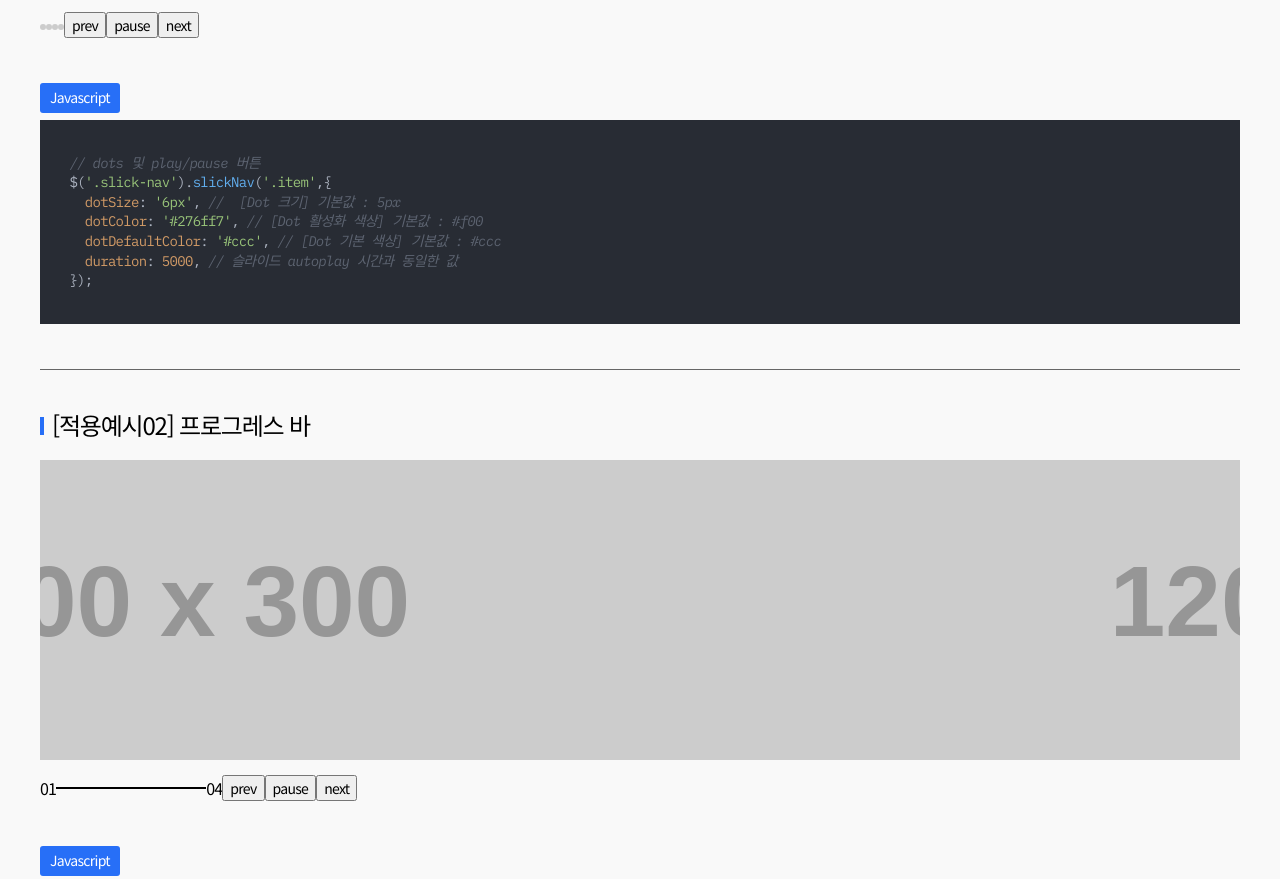
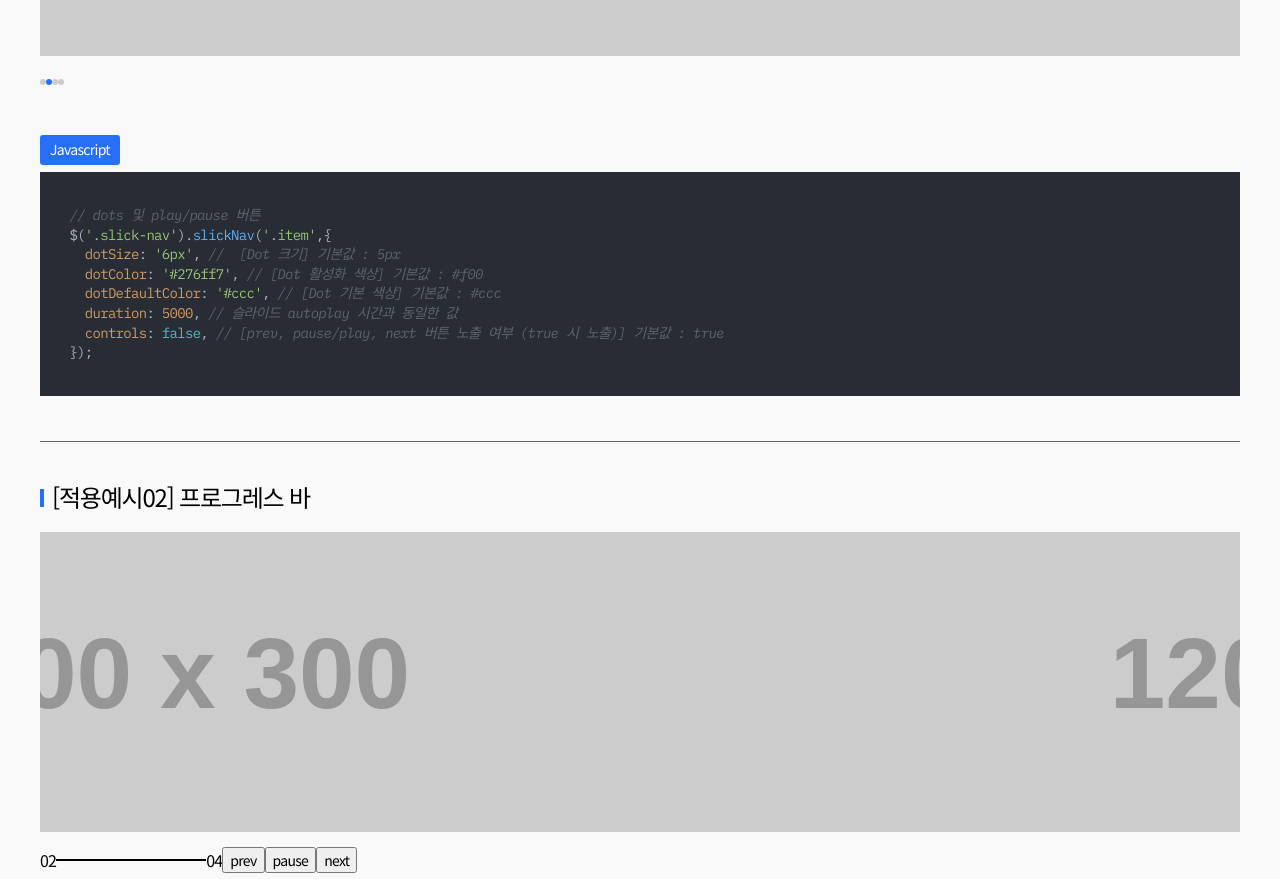
Before and after one commit to kyoungsic-dev/slickNav.js, a plain HTML site: page demo.html in a window 1280 px wide. Shown: the part 2580-3459 px from the top of the page. Drawn offline with nearby package versions, Linux system fonts and the light colour scheme; placeholder pictures from the web are drawn by us.

Commit message:
update : controls, parentNode

```diff
--- a/demo.html
+++ b/demo.html
@@ -91,6 +91,8 @@
 <pre><code class="javascript">
   // 전체 옵션
   $('.slick-nav').slickNav('.item', { // 실제 slide 되는 Node를 select
+    parentNode: '#parent-tag', // [append 시킬 부모 노드] 기본값 : false. * 값이 false 일 때 initialize 된 slick 노드가 부모 노드 (예시에서는 .slick-nav)
+
     circle: false, // [Circle 애니메이션 사용 유무] 기본값 : false. 아래 속성을 이용해 간단한 스타일 제어   * false 시 Dot만 출력
     circleSize: '32px', // [Circle 사이즈] 기본값 : 30px
     circleBorder: '2px', // [Circle 테두리 굵기] 기본값: 1px
@@ -107,7 +109,8 @@
     dotDefaultColor: '#ccc', // [Dot, Circle 기본 색상] 기본값 : #ccc
 
 
-    controlOnly: false, // [prev, pause, next 버튼만 출력] 기본값 : false
+    controls: true, // [prev, pause/play, next 버튼 노출 여부 (true 시 노출)] 기본값 : true
+    controlsOnly: false, // [prev, pause/play, next 버튼만 출력] 기본값 : false
 
     duration: 5000, // 슬라이드 autoplay 시간과 동일한 값
   });
@@ -140,6 +143,7 @@
     dotColor: '#276ff7', // [Dot 활성화 색상] 기본값 : #f00
     dotDefaultColor: '#ccc', // [Dot 기본 색상] 기본값 : #ccc
     duration: 5000, // 슬라이드 autoplay 시간과 동일한 값
+    controls: false, // [prev, pause/play, next 버튼 노출 여부 (true 시 노출)] 기본값 : true
   });
 
 </code></pre>
@@ -228,7 +232,7 @@
 <pre><code class="javascript">
   // control 버튼만 출력
   $('.slick-nav').slickNav('.item', {
-    controlOnly: true, // [prev, pause, next 버튼만 출력] 기본값 : false
+    controlsOnly: true, // [prev, pause, next 버튼만 출력] 기본값 : false
     duration: 5000, // 슬라이드 autoplay 시간과 동일한 값
   });
 
@@ -283,6 +287,7 @@
       slide01.slickNav('.item', {
         dotSize: '6px',
         dotColor: '#276ff7',
+        controls: false,
       });
 
 
@@ -316,7 +321,7 @@
       var slide04 = $('.slide04');
 
       slide04.slickNav('.item', {
-        controlOnly: true,
+        controlsOnly: true,
         duration: 5000,
       });
     })
--- a/js/slickNav.js
+++ b/js/slickNav.js
@@ -1,12 +1,10 @@
 (function ($) {
-
   'use strict';
 
   if (!$.fn.slickNav) {
-
     $.fn.slickNav = function (item, ops) {
-
       var defaults = {
+        parentNode: false,
         circle: false,
         circleSize: '30px',
         circleBorder: '1px',
@@ -19,8 +17,9 @@
         dotSize: '5px',
         dotDefaultColor: '#ccc',
         dotColor: '#f00',
-        controlOnly: false,
-        duration: 5000
+        controls: true,
+        controlsOnly: false,
+        duration: 5000,
       };
 
       var settings = $.extend({}, defaults, ops);
@@ -35,17 +34,19 @@
       var _circleXY = parseInt(settings.circleSize) / 2;
       var _circleBorder = parseInt(settings.circleBorder);
       var _circleR = _circleXY - _circleBorder;
-      var _circumference = Math.PI * (parseInt(settings.circleSize) - (parseInt(settings.circleBorder) * 2));
+      var _circumference =
+        Math.PI *
+        (parseInt(settings.circleSize) - parseInt(settings.circleBorder) * 2);
 
       var $childLength = 0;
 
-      $.each($this.find(item), function(idx, ele){
-        if(!$(ele).hasClass('slick-cloned')){
-          $childLength ++;
+      $.each($this.find(item), function (idx, ele) {
+        if (!$(ele).hasClass('slick-cloned')) {
+          $childLength++;
         }
-      })
+      });
 
-      var activeFunc = function(){};
+      var activeFunc = function () {};
 
       var currentIdx = 0;
 
@@ -54,60 +55,70 @@
       dotsWrap.classList.add('slick-nav__dots');
       btnsWrap.classList.add('slick-nav__btns');
 
-
-      var btnsHTML = '<button type="button" class="slick-nav__prev">prev</button><button type="button" class="slick-nav__pause">pause</button><button type="button" class="slick-nav__next">next</button>';
-      $(btnsWrap)
-        .append(btnsHTML)
-        .css({
+      var btnsHTML =
+        '<button type="button" class="slick-nav__prev" style="cursor: pointer;">prev</button><button type="button" class="slick-nav__pause" style="cursor: pointer;">pause</button><button type="button" class="slick-nav__next" style="cursor: pointer;">next</button>';
+      $(btnsWrap).append(btnsHTML).css({
         'display': 'flex',
         'align-items': 'center',
       });
 
-      $(wrap)
-        .append(btnsWrap);
-
+      if (settings.controls) {
+        $(wrap).append(btnsWrap);
+      }
 
       if (settings.circle && settings.progress) {
         throw Error('progress와 circle 속성을 같이 사용할 수 없습니다.');
       }
 
-      if (!settings.controlOnly) {
-
-        if (settings.progress) { // Progress Bar
+      if (!settings.controlsOnly) {
+        if (settings.progress) {
+          // Progress Bar
           parseProgress();
 
-          activeFunc = function(){
+          activeFunc = function () {
             activeProgress(currentIdx);
-          }
-
+          };
         } else {
-          if (settings.circle) { // Dots
+          if (settings.circle) {
+            // Dots
             parseCircles();
           } else {
             parseDots();
           }
 
-          activeFunc = function(){
+          activeFunc = function () {
             activeDots(currentIdx);
+          };
         }
       }
 
-      }
-
       function parseCircles() {
-        $(wrap)
-          .css({
+        $(wrap).css({
           'display': 'flex',
           'align-items': 'center',
-          })
+        });
 
         for (var i = 0; i < $childLength; i++) {
-          var dotStr = '<button type="button" class="circle"><div class="circle__dot"></div><svg class="circle__track"><circle cx=' + _circleXY + ' cy=' + _circleXY + ' r=' + _circleR + '></circle></svg><svg class="circle__fill"><circle cx=' + _circleXY + ' cy=' + _circleXY + ' r=' + _circleR + '></circle></button>';
-          $(dotsWrap).append(dotStr)
+          var dotStr =
+            '<button type="button" class="circle"><div class="circle__dot"></div><svg class="circle__track"><circle cx=' +
+            _circleXY +
+            ' cy=' +
+            _circleXY +
+            ' r=' +
+            _circleR +
+            '></circle></svg><svg class="circle__fill"><circle cx=' +
+            _circleXY +
+            ' cy=' +
+            _circleXY +
+            ' r=' +
+            _circleR +
+            '></circle></button>';
+          $(dotsWrap).append(dotStr);
         }
 
         $(dotsWrap)
-          .find('.circle').css({
+          .find('.circle')
+          .css({
             'fill': 'none',
             'transform-origin': 'center',
             'stroke-width': settings.circleBorder,
@@ -118,7 +129,7 @@
             'padding': 0,
             'outline': 0,
             'border': 'none',
-            'background': 'none'
+            'background': 'none',
           })
           .end()
           .find('.circle__dot')
@@ -140,7 +151,7 @@
             'top': 0,
             'left': 0,
             'width': '100%',
-            'height': '100%'
+            'height': '100%',
           })
           .end()
           .find('.circle__track')
@@ -151,7 +162,7 @@
           })
           .find('circle')
           .css({
-            'stroke': settings.circleTrack,
+            stroke: settings.circleTrack,
           })
           .end()
           .end()
@@ -159,32 +170,34 @@
           .css({
             'z-index': 1,
             'stroke-dashoffset': _circumference,
-            'transform': 'rotate(270deg)'
+            'transform': 'rotate(270deg)',
           })
           .find('circle')
           .css({
-            'stroke': settings.dotColor
-          })
+            stroke: settings.dotColor,
+          });
 
-        $(wrap)
-          .prepend(dotsWrap);
+        $(wrap).prepend(dotsWrap);
       }
 
       function parseDots() {
-        $(wrap)
-          .css({
+        $(wrap).css({
           'display': 'flex',
           'align-items': 'center',
-          })
+        });
 
         for (var i = 0; i < $childLength; i++) {
-          var dotStr = '<button type="button" class="circle"><div class="circle__dot"></div></button>';
-          $(dotsWrap).append(dotStr)
-            .find('.circle').css({
-              'padding': 0,
-              'outline': 0,
-              'border': 'none',
-              'background': 'none'
+          var dotStr =
+            '<button type="button" class="circle"><div class="circle__dot"></div></button>';
+          $(dotsWrap)
+            .append(dotStr)
+            .find('.circle')
+            .css({
+              padding: 0,
+              outline: 0,
+              border: 'none',
+              background: 'none',
+              cursor: 'pointer',
             })
             .find('.circle__dot')
             .css({
@@ -192,208 +205,192 @@
               'height': settings.dotSize,
               'background-color': settings.dotDefaultColor,
               'border-radius': '50%',
-            })
+            });
         }
 
-
-        $(wrap)
-          .prepend(dotsWrap);
+        $(wrap).prepend(dotsWrap);
       }
 
       function parseProgress() {
-        $(wrap)
-          .css({
+        $(wrap).css({
           'display': 'flex',
           'align-items': 'center',
-          })
+        });
 
         var total = $childLength < 10 ? '0' + $childLength : $childLength;
 
-        var progressHTML = '<p class="progress__current">01</p><div class="progress__track"><div class="progress__fill"></div></div><p class="progress__total">' + total + '</p>'
+        var progressHTML =
+          '<p class="progress__current">01</p><div class="progress__track"><div class="progress__fill"></div></div><p class="progress__total">' +
+          total +
+          '</p>';
 
         $(progressWrap)
           .append(progressHTML)
           .css({
             'display': 'flex',
-            'align-items' : 'center'
+            'align-items': 'center',
           })
           .find('.progress__track')
           .css({
-            'position' : 'relative',
-            'width' : settings.progressWidth,
-            'height' : settings.progressHeight,
-            'background-color' : settings.progressTrack,
+            'position': 'relative',
+            'width': settings.progressWidth,
+            'height': settings.progressHeight,
+            'background-color': settings.progressTrack,
           })
           .find('.progress__fill')
           .css({
-            'position' : 'absolute',
-            'top' : 0,
-            'left' : 0,
-            'width' : '0%',
-            'height' : '100%',
-            'background-color' : settings.progressFill,
-          })
+            'position': 'absolute',
+            'top': 0,
+            'left': 0,
+            'width': '0%',
+            'height': '100%',
+            'background-color': settings.progressFill,
+          });
 
-        $(wrap)
-          .prepend(progressWrap);
+        $(wrap).prepend(progressWrap);
       }
 
-      function activeProgress(idx){
-        idx += 1
+      function activeProgress(idx) {
+        idx += 1;
         idx = idx < 10 ? '0' + idx : idx;
 
-        if($(progressWrap).hasClass('active')){
-          $(progressWrap)
-            .find('.progress__fill')
-            .css({
-              'width': '100%',
-              'transition': _duration,
-            })
+        if ($(progressWrap).hasClass('active')) {
+          $(progressWrap).find('.progress__fill').css({
+            width: '100%',
+            transition: _duration,
+          });
         } else {
-          $(progressWrap)
-            .find('.progress__fill')
-            .css({
-              'width': '0%',
-              'transition': 'auto',
-            })
+          $(progressWrap).find('.progress__fill').css({
+            width: '0%',
+            transition: 'auto',
+          });
         }
 
-        $(progressWrap)
-        .find('.progress__current')
-        .text(idx);
-
+        $(progressWrap).find('.progress__current').text(idx);
       }
 
       function activeDots(idx) {
-
         $.each($(dotsWrap).find('.circle'), function (i, v) {
-
           if (settings.circle) {
-
             if ($(v).hasClass('active')) {
-
               $(v)
                 .find('.circle__dot')
                 .css({
-                  'background-color': settings.dotColor
+                  'background-color': settings.dotColor,
                 })
                 .end()
                 .find('.circle__track')
                 .css({
-                  'opacity': 1
+                  opacity: 1,
                 })
                 .end()
                 .find('.circle__fill')
                 .css({
                   'transition': _duration,
-                  'stroke-dashoffset': '0'
-                })
-
+                  'stroke-dashoffset': '0',
+                });
             } else {
               $(v)
                 .find('.circle__dot')
                 .css({
-                  'background-color': settings.dotDefaultColor
+                  'background-color': settings.dotDefaultColor,
                 })
                 .end()
                 .find('.circle__track')
                 .css({
-                  'opacity': 0
+                  opacity: 0,
                 })
                 .end()
                 .find('.circle__fill')
                 .css({
                   'transition': 'none',
-                  'stroke-dashoffset': _circumference
-                })
+                  'stroke-dashoffset': _circumference,
+                });
+            }
+          } else {
+            if ($(v).hasClass('active')) {
+              $(v).find('.circle__dot').css({
+                'background-color': settings.dotColor,
+              });
+            } else {
+              $(v).find('.circle__dot').css({
+                'background-color': settings.dotDefaultColor,
+              });
+            }
+          }
+        });
       }
 
+      function init() {
+        if (settings.parentNode) {
+          $(settings.parentNode).append($(wrap));
         } else {
-
-            if ($(v).hasClass('active')) {
-
-              $(v)
-                .find('.circle__dot')
-                .css({
-                  'background-color': settings.dotColor
-                })
-            } else {
-              $(v)
-                .find('.circle__dot')
-                .css({
-                  'background-color': settings.dotDefaultColor
-                })
+          $this.append($(wrap));
         }
 
-          }
-        })
-      }
-
-
-
-      function init() {
-        $this.append($(wrap));
-
-        $(dotsWrap).find('.circle').on('click', function () {
+        $(dotsWrap)
+          .find('.circle')
+          .on('click', function () {
             var idx = $(this).index();
             $this.slick('slickGoTo', idx);
-        })
+          });
 
-        $(btnsWrap).find('.slick-nav__prev').on('click', function () {
+        $(btnsWrap)
+          .find('.slick-nav__prev')
+          .on('click', function () {
             $this.slick('slickPrev');
-        })
+          });
 
-        $(btnsWrap).find('.slick-nav__next').on('click', function () {
+        $(btnsWrap)
+          .find('.slick-nav__next')
+          .on('click', function () {
             $this.slick('slickNext');
-        })
+          });
 
-        $(btnsWrap).find('.slick-nav__pause').on('click', function () {
+        $(btnsWrap)
+          .find('.slick-nav__pause')
+          .on('click', function () {
             if (!$(this).hasClass('paused')) {
-            $(this).addClass('paused').text('play')
+              $(this).addClass('paused').text('play');
               $this.slick('slickPause');
               $(dotsWrap).find('.circle').removeClass('active');
               $(progressWrap).removeClass('active');
 
               activeFunc(currentIdx);
-
             } else {
               $(this).removeClass('paused').text('pause');
               $this.slick('slickPlay').slick('slickNext');
             }
-        })
+          });
 
         $this.on('beforeChange', function (e, s, c, n) {
-          currentIdx = c;
+          currentIdx = n;
 
           $(progressWrap).removeClass('active');
           $(dotsWrap).find('.circle').removeClass('active');
+          $(dotsWrap).find('.circle').eq(n).addClass('active');
 
           activeFunc(currentIdx);
-        })
+        });
 
         $this.on('afterChange', function (e, s, c) {
           currentIdx = c;
 
           $(progressWrap).addClass('active');
-          $(dotsWrap).find('.circle').eq(c).addClass('active');
-
           activeFunc(currentIdx);
-
-        })
+        });
 
         $(window).on('load', function () {
           $(dotsWrap).find('.circle').eq(0).addClass('active');
           $(progressWrap).addClass('active');
 
           activeFunc(0);
-        })
+        });
       }
 
       init();
 
       return this;
+    };
   }
-
-  }
-
-})(jQuery)
+})(jQuery);
```
Lines whose indentation alone changed are shown as unchanged.
